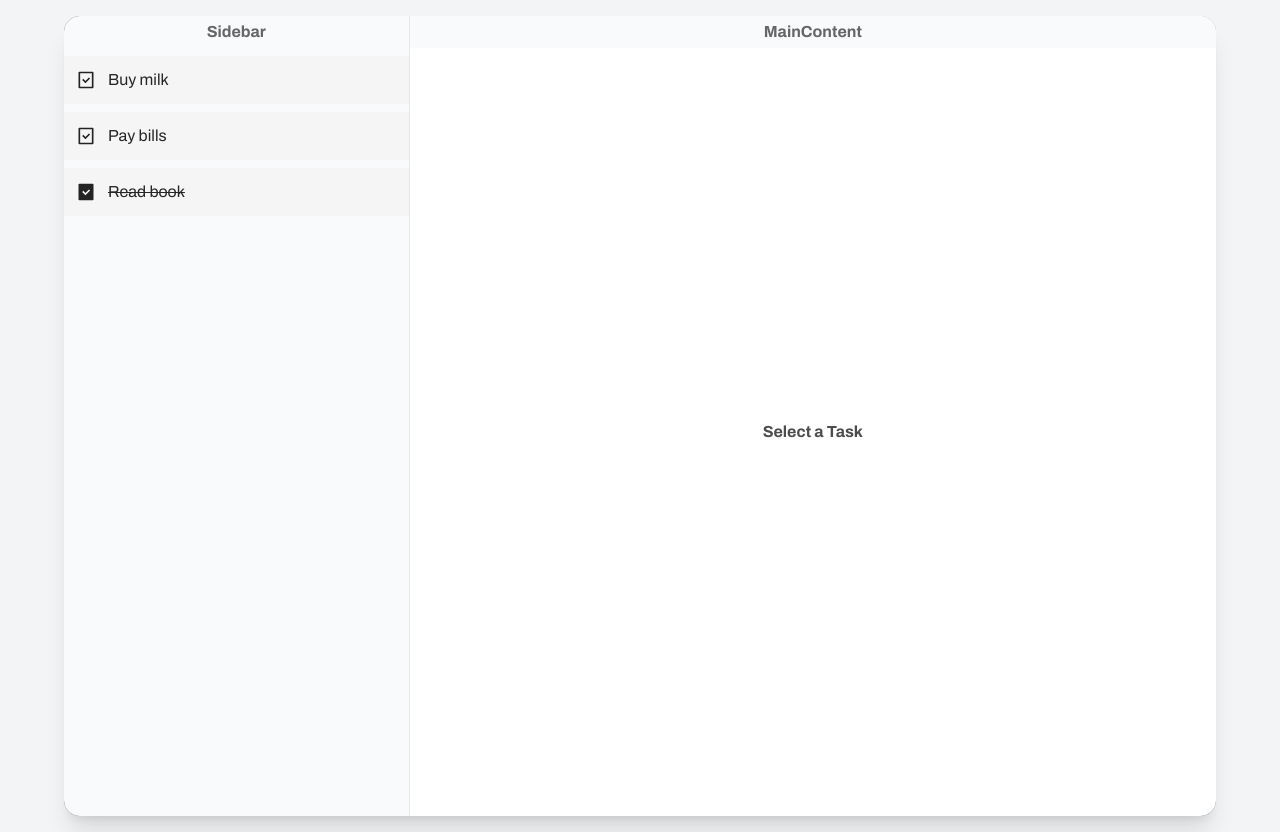
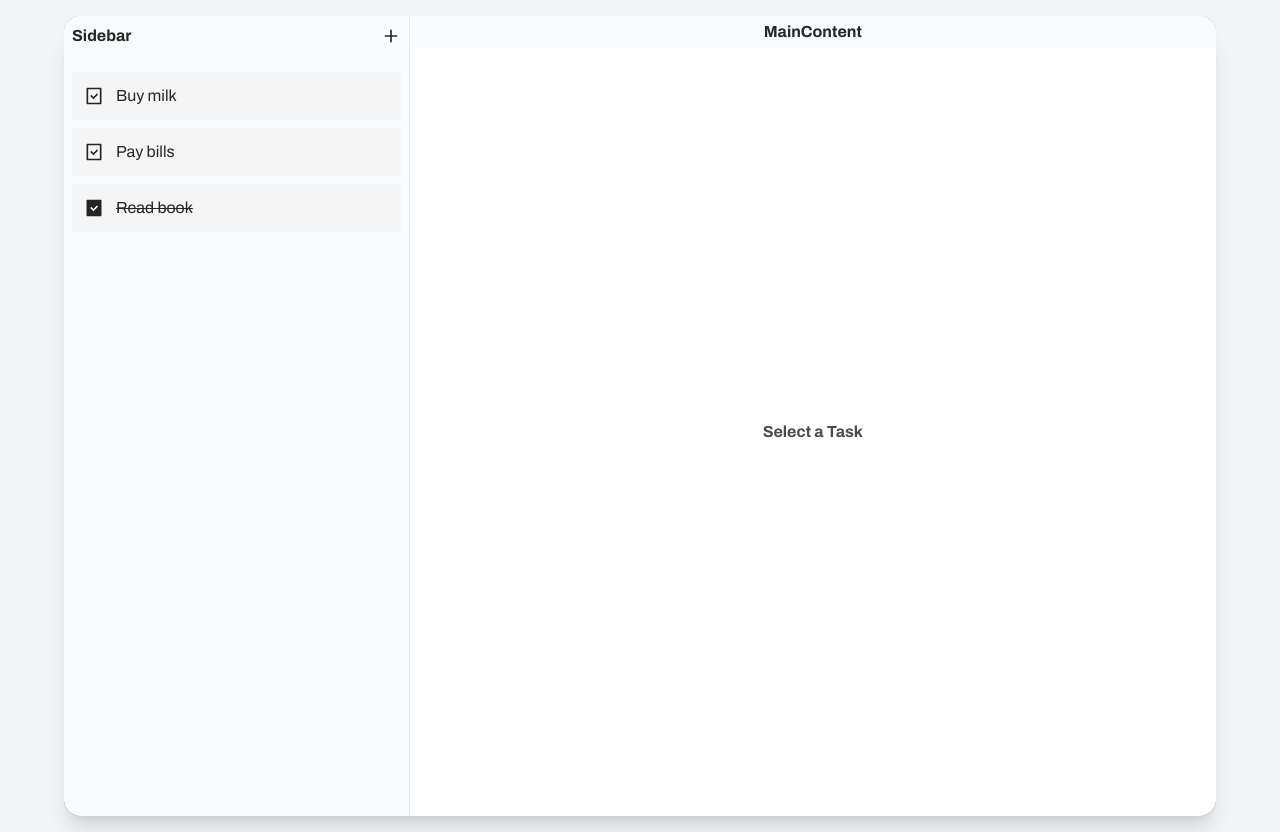
Before and after one commit to itsRev1L/TodoList, a React (Vite) app: page / in a window 1280 px wide. Built offline with nearby package versions, Linux system fonts and the light colour scheme.

Commit message:
add function

```diff
--- a/src/Components/Layout/MainContent.jsx
+++ b/src/Components/Layout/MainContent.jsx
@@ -1,27 +1,32 @@
 import React from 'react'
 import TodoDetails from '../Todo/TodoDetails'
-
-const MainContent = ({ selectedTodo }) => {
+import AddForm from '../Todo/AddForm'
+const MainContent = ({ selectedTodo, isAdding, addTodo }) => {
   return (
     <div className="h-full flex flex-col">
 
 
-      <div className='text-center p-1 font-bold bg-[#F9FAFB] text-neutral-800/70'>
+      <div className='text-center p-1 font-bold bg-[#F9FAFB] text-neutral-800'>
         MainContent
       </div>
 
 
       <div className="flex-1">
-        {selectedTodo ? (
-          <TodoDetails Todo={selectedTodo} />
-        ) : (
-          <div className='flex justify-center items-center font-bold h-full'>
-            <h1 className='text-black/70'>Select a Task</h1>
-          </div>
-        )}
-      </div>
+        {isAdding ? (
+          <AddForm addTodo={addTodo} />
+        ) :
 
-    </div>
+          selectedTodo ? (
+            <TodoDetails Todo={selectedTodo} />
+          ) : (
+            <div className='flex justify-center items-center font-bold h-full'>
+              <h1 className='text-black/70'>Select a Task</h1>
+            </div>
+          )
+        }
+      </div >
+
+    </div >
   )
 }
 
--- a/src/Components/Layout/Sidebar.jsx
+++ b/src/Components/Layout/Sidebar.jsx
@@ -1,12 +1,30 @@
 import React from 'react'
 import TodoList from '../Todo/TodoList'
+import { IoMdAdd } from "react-icons/io";
 
-const Sidebar = ({ Todos, onSelectTodo, toggleComplete, deleteTodo }) => {
+const Sidebar = ({ Todos, onSelectTodo, toggleComplete, deleteTodo, onAddClick }) => {
   return (
-    <section>
-      <h6 className='text-center p-1 font-bold text-neutral-800/70 '>Sidebar</h6>
+    <section className="h-full flex flex-col">
 
-      <TodoList Todos={Todos} onSelectTodo={onSelectTodo} toggleComplete={toggleComplete} deleteTodo={deleteTodo} />
+      <div className="sticky top-0 bg-[#F9FAFB] z-10 p-2">
+
+        <div className="flex items-center justify-between">
+          <h6 className='font-bold text-neutral-800'>Sidebar</h6>
+          <button className="text-neutral-800 rounded-3xl cursor-pointer" onClick={() => { onAddClick() }}>
+            <IoMdAdd size={20} />
+          </button>
+        </div>
+      </div>
+
+      <div className="flex-1 overflow-y-auto p-2">
+        <TodoList
+          Todos={Todos}
+          onSelectTodo={onSelectTodo}
+          toggleComplete={toggleComplete}
+          deleteTodo={deleteTodo}
+        />
+      </div>
+
     </section>
   )
 }
--- /dev/null
+++ b/src/Components/Todo/AddForm.jsx
@@ -0,0 +1,56 @@
+import React, { useState } from 'react'
+
+const AddForm = ({ addTodo }) => {
+  const [title, setTitle] = useState('')
+  const [description, setDescription] = useState('')
+
+  const handleSubmit = (e) => {
+    e.preventDefault()
+    if (title.trim()) {
+      addTodo(title, description)
+      setTitle('')
+      setDescription('')
+    }
+  }
+
+  return (
+    <form onSubmit={handleSubmit} className="h-full flex flex-col">
+
+      <div className="mb-4 ml-2">
+        <h3 className="text-2xl font-bold text-gray-800 mb-2">Title</h3>
+        <input
+          type="text"
+          value={title}
+          onChange={(e) => setTitle(e.target.value)}
+          placeholder="Enter title..."
+          className="w-full p-3 bg-transparent focus:outline-none text-lg"
+          autoFocus
+        />
+      </div>
+
+
+      <div className="flex-1 flex flex-col ml-2">
+        <h4 className="text-xl font-semibold text-gray-700 mb-2 ">Description</h4>
+        <textarea
+          value={description}
+          onChange={(e) => setDescription(e.target.value)}
+          placeholder="Enter description..."
+          className="w-full flex-1 bg-transparent focus:outline-none resize-none p-2"
+        />
+      </div>
+
+
+      <div className="flex justify-end mt-4 mb-6 mr-4 ">
+        <button
+          type="submit"
+          className="px-6 py-2  text-neutral-800 border-2 rounded-lg hover:bg-neutral-800 hover:text-white transition-colors cursor-pointer"
+        >
+          Save
+        </button>
+      </div>
+
+    </form>
+  )
+}
+
+export default AddForm
--- a/src/Components/Todo/TodoDetails.jsx
+++ b/src/Components/Todo/TodoDetails.jsx
@@ -2,20 +2,32 @@ import React from 'react'
 
 const TodoDetails = ({ Todo }) => {
   return (
-    <>
-      <div className="bg-white rounded-lg p-6">
-        <h2 className="text-2xl font-bold text-gray-800 mb-4">
+    <div className="h-full flex flex-col p-4">
+
+
+      <div className="mb-4">
+        <h3 className="text-2xl font-bold text-gray-800 mb-2">Title</h3>
+        <div className="w-full p-3 bg-transparent text-lg  border-gray-200">
           {Todo.title}
-        </h2>
-        <p className="text-gray-600 text-lg">
-          {Todo.description}
-        </p>
-        <div className="mt-4 text-sm text-gray-500">
-          وضعیت: {Todo.isCompleted ? 'انجام شده ✅' : 'انجام نشده ⏳'}
         </div>
       </div>
 
-    </>
+
+
+
+      <div className="flex-1 flex flex-col">
+        <h4 className="text-xl font-semibold text-gray-700 mb-2">Description</h4>
+        <div className="w-full flex-1 bg-transparent p-2 text-gray-600 overflow-y-auto whitespace-pre-wrap">
+          {Todo.description}
+        </div>
+      </div>
+
+      {/* وضعیت */}
+      <div className="mt-4 text-sm text-gray-500 flex justify-end">
+        {Todo.isCompleted ? 'Completed' : 'ongoing'}
+      </div>
+
+    </div>
   )
 }
 
--- a/src/Components/Todo/TodoListItems.jsx
+++ b/src/Components/Todo/TodoListItems.jsx
@@ -20,8 +20,7 @@ const TodoListItems = ({ Todo, onSelectTodo, toggleComplete, deleteTodo }) => {
 
       <span
         className={`text-neutral-800 flex-1 text-left pl-3 ${Todo.isCompleted ? "line-through" : ""}`}
-        onClick={() => onSelectTodo(Todo)}
-      >
+        onClick={() => onSelectTodo(Todo)}>
         {Todo.title}
       </span>
 
--- a/src/Page/Home.jsx
+++ b/src/Page/Home.jsx
@@ -8,8 +8,14 @@ const Home = () => {
     { id: 1, title: "Buy milk", description: "Buy groceries for the week", isCompleted: false },
     { id: 2, title: "Pay bills", description: "Need to finish the todo app with all features working.", isCompleted: false },
     { id: 3, title: "Read book", description: "Organize files and folders on desktop and documents.", isCompleted: true },
+
   ])
   const [selectedTodo, setselectedTodo] = useState(null);
+  const [isAdding, setIsAdding] = useState(false);
+  const handleAddClick = () => {
+    setIsAdding(!isAdding)
+  }
+  //changes the "isComplete"
   const toggleComplete = (id) => {
     setTodos(
       Todos.map((Todo) => {
@@ -19,12 +25,27 @@ const Home = () => {
       })
     )
   }
+  //Add function
+  const addTodo = (title, description) => {
+    const newTodo =
+    {
+      id: Date.now(),
+      title: title,
+      description: description,
+      isCompleted: false,
+    }
+    setTodos([...Todos, newTodo])
+    setIsAdding(false)
+  }
+  //delete function
   const deleteTodo = (id) => {
     setTodos(
       Todos.filter(Todo => Todo.id !== id)
+
     )
+    selectedTodo?.id === id ? setselectedTodo(null) : null
+  }
 
-  }
 
   return (
     <div className="min-h-screen bg-gray-100 flex items-center justify-center p-4 font-sans">
@@ -32,12 +53,12 @@ const Home = () => {
 
 
         <div className="w-[30%] bg-[#F9FAFB] border-r border-[#E5E7EB] overflow-y-auto">
-          <Sidebar Todos={Todos} onSelectTodo={setselectedTodo} toggleComplete={toggleComplete} deleteTodo={deleteTodo} />
+          <Sidebar Todos={Todos} onSelectTodo={setselectedTodo} toggleComplete={toggleComplete} deleteTodo={deleteTodo} onAddClick={handleAddClick} />
         </div>
 
 
         <div className="w-[70%] bg-white overflow-y-auto">
-          <MainContent selectedTodo={selectedTodo} />
+          <MainContent selectedTodo={selectedTodo} isAdding={isAdding} addTodo={addTodo} />
         </div>
       </div>
     </div>
```
